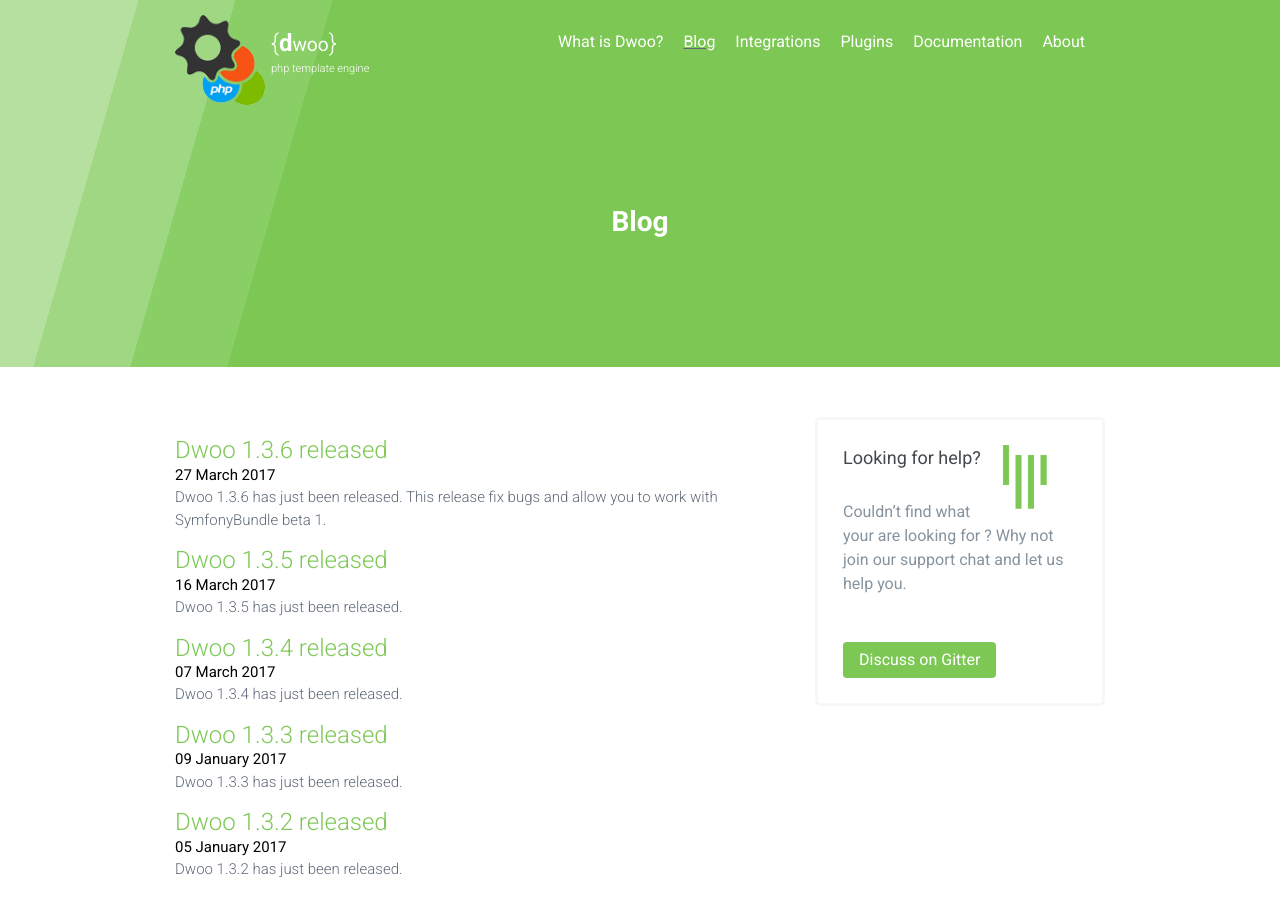
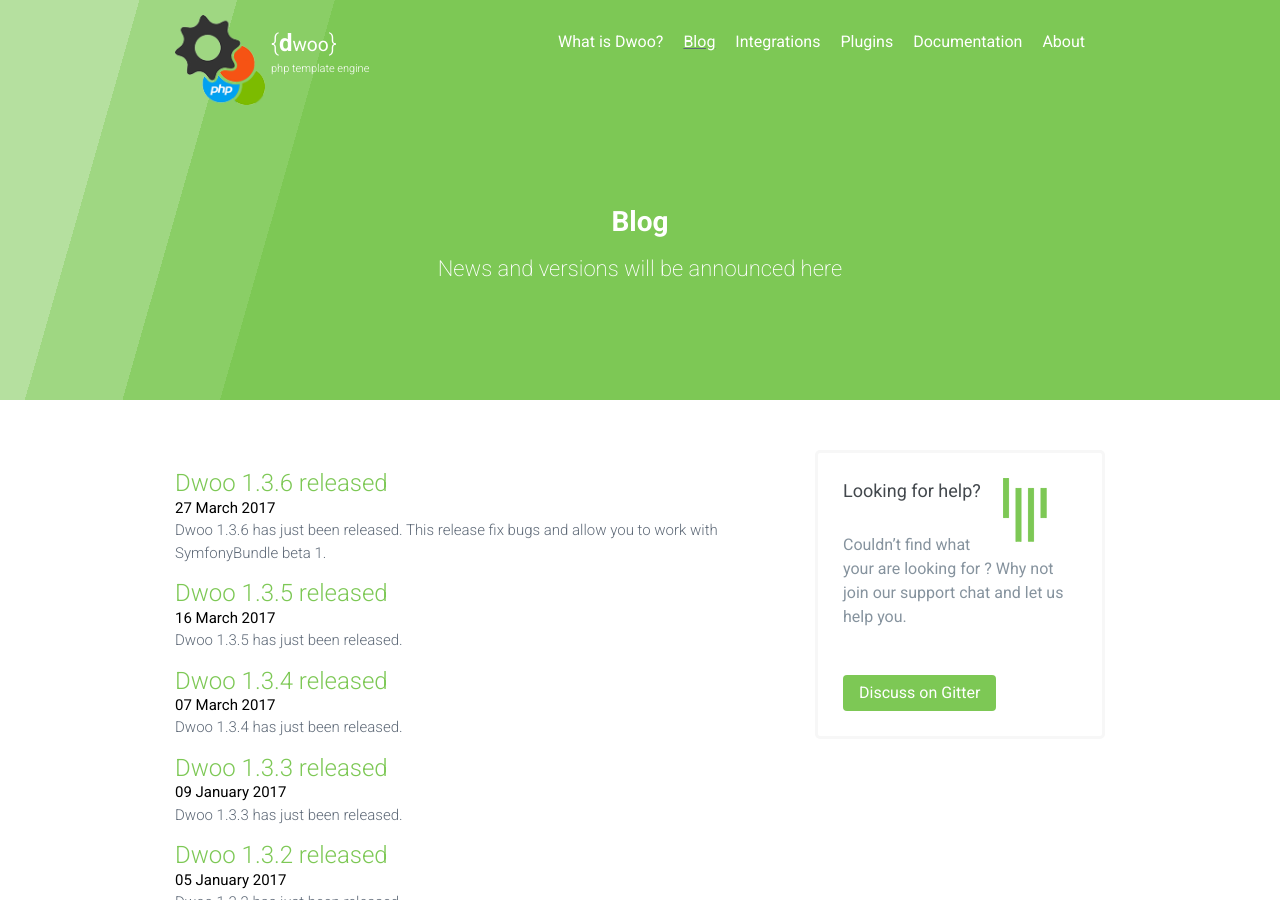
Before and after one commit to dwoo-project/docs, a Jekyll site: the page built from blog.html, in a window 1280 px wide and 900 px high. Built offline with Jekyll 4.4.1, drawn with Linux system fonts in a browser that asks for light colours; nearby versions of some CDN libraries.

Commit message:
Add subtitle

```diff
--- a/blog.html
+++ b/blog.html
@@ -1,6 +1,7 @@
 ---
 layout: page
 title: Blog
+subtitle: News and versions will be announced here
 ---
 
 <section class="blog pt-50 pb-50">
```
